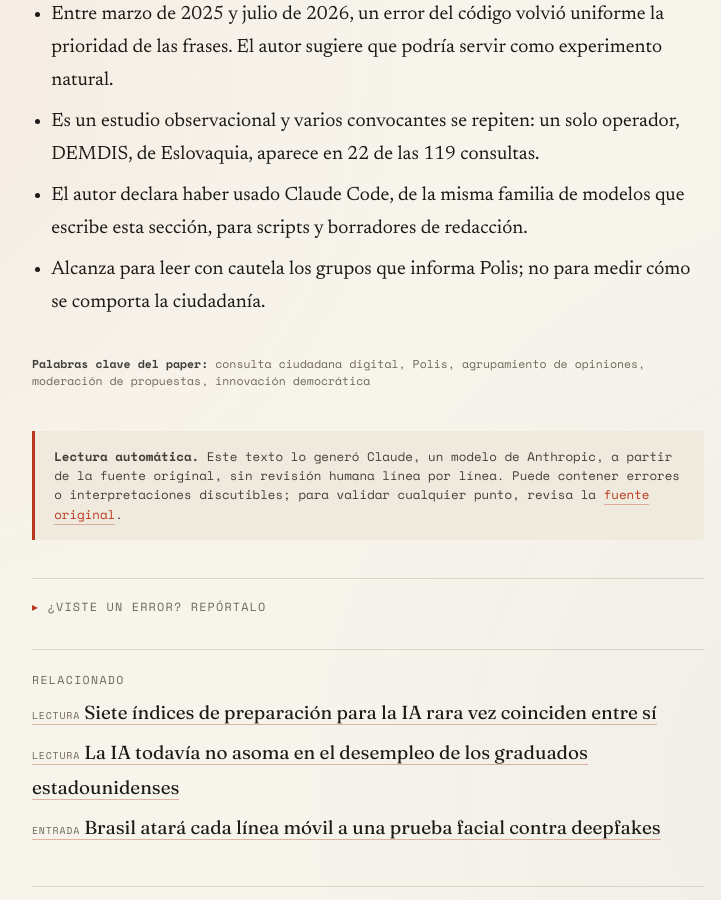
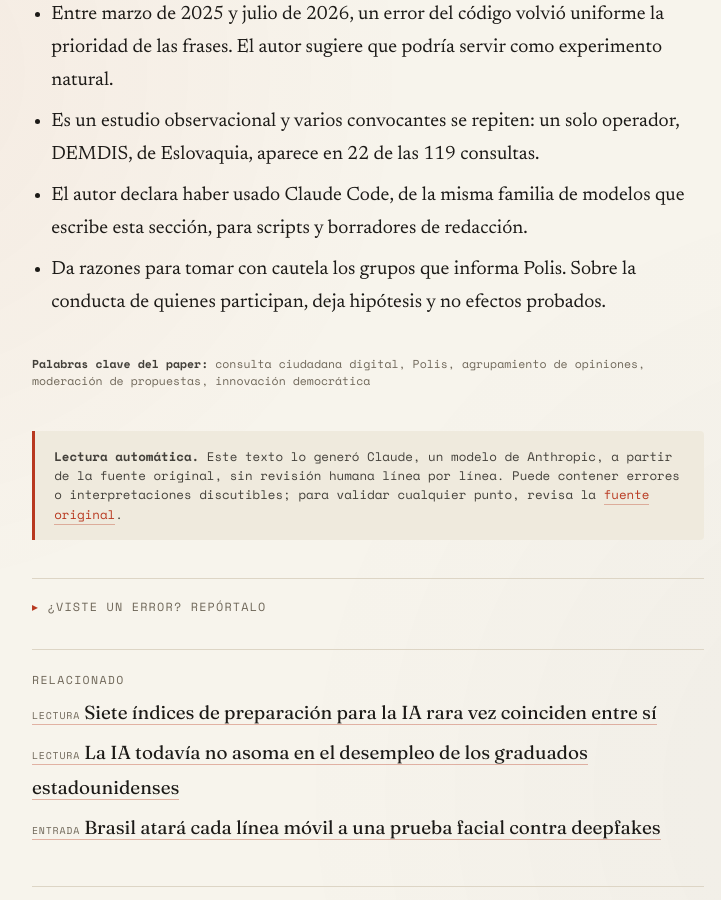
Before and after one commit to jaguridi/doble-click-blog, a Jekyll site: the page built from _lecturas/polis-consultas-ciudadanas.md, in a window 1280 px wide and 900 px high, scrolled down 3962 px. Shown: the whole window, without its empty margins (272-993 px from the left). Built offline with Jekyll 4.4.1, drawn with Linux system fonts in a browser that asks for light colours.

Commit message:
Doble Lectura #30: reescribe cierre de la letra chica (revisión 2026-W45)
Co-Authored-By: Claude Opus 5.5 <noreply@anthropic.com>
Claude-Session: https://claude.ai/code/session_019K2Xm2M1R1SxjKTUCkL8VF

```diff
--- a/_lecturas/polis-consultas-ciudadanas.md
+++ b/_lecturas/polis-consultas-ciudadanas.md
@@ -56,4 +56,4 @@ El hallazgo sobre participantes queda como pregunta para la región. Gelauff rec
 - Entre marzo de 2025 y julio de 2026, un error del código volvió uniforme la prioridad de las frases. El autor sugiere que podría servir como experimento natural.
 - Es un estudio observacional y varios convocantes se repiten: un solo operador, DEMDIS, de Eslovaquia, aparece en 22 de las 119 consultas.
 - El autor declara haber usado Claude Code, de la misma familia de modelos que escribe esta sección, para scripts y borradores de redacción.
-- Alcanza para leer con cautela los grupos que informa Polis; no para medir cómo se comporta la ciudadanía.
+- Da razones para tomar con cautela los grupos que informa Polis. Sobre la conducta de quienes participan, deja hipótesis y no efectos probados.
```
